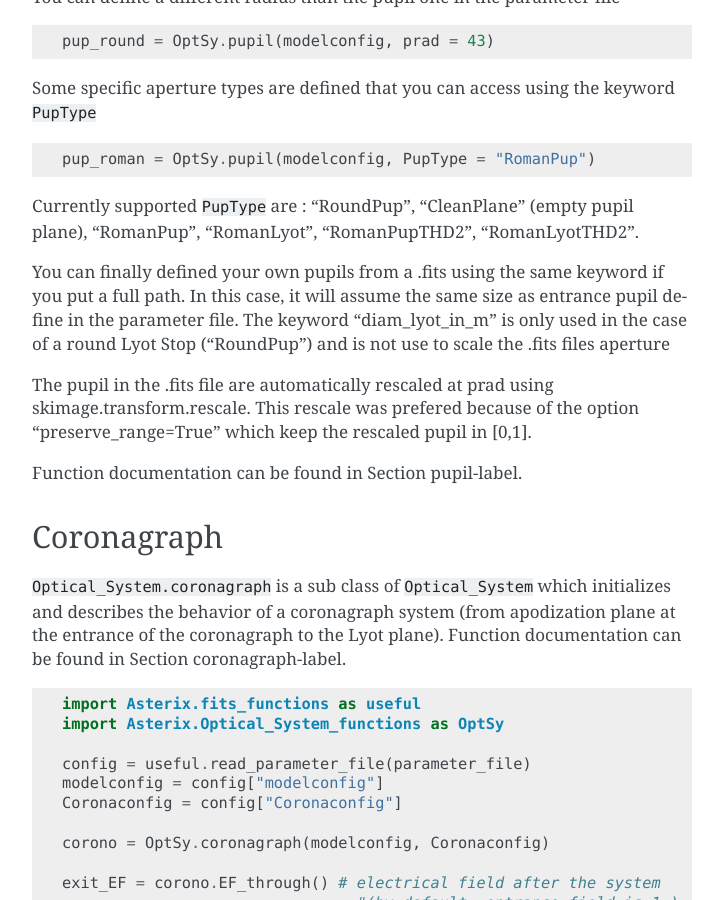
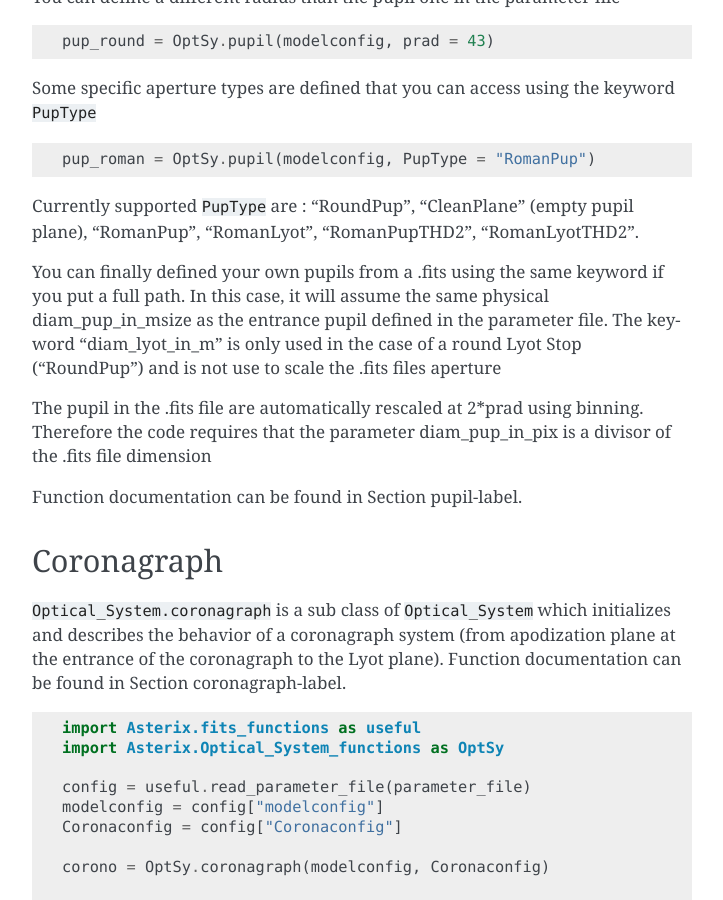
Before and after one commit to johanmazoyer/Asterix, a Sphinx documentation site: the page built from source/create_my_testbed.rst, in a window 1280 px wide and 900 px high, scrolled down 2140 px. Shown: the whole window, without its empty margins (388-1111 px from the left). Built offline with Sphinx 7.4.7, drawn with Linux system fonts in a browser that asks for light colours.

Commit message:
rescale pup by bin working

```diff
--- a/source/create_my_testbed.rst
+++ b/source/create_my_testbed.rst
@@ -112,12 +112,12 @@ Some specific aperture types are defined that you can access using the keyword `
 
 Currently supported ``PupType`` are : "RoundPup", "CleanPlane" (empty pupil plane), "RomanPup", "RomanLyot", "RomanPupTHD2", "RomanLyotTHD2".
 
-You can finally defined your own pupils from a .fits using the same keyword if you put a full path. In this case, it will assume the same size as
-entrance pupil define in the parameter file.
+You can finally defined your own pupils from a .fits using the same keyword if you put a full path. In this case, it will assume the same
+physical diam_pup_in_msize as the entrance pupil defined in the parameter file.
 The keyword "diam_lyot_in_m" is only used in the case of a round Lyot Stop ("RoundPup") and is not use to scale the .fits files aperture
 
-The pupil in the .fits file are automatically rescaled at prad using skimage.transform.rescale. This rescale was prefered
-because of the option "preserve_range=True" which keep the rescaled pupil in [0,1].
+The pupil in the .fits file are automatically rescaled at 2*prad using binning. Therefore the code requires that the parameter
+diam_pup_in_pix is a divisor of the .fits file dimension
 
 Function documentation can be found in Section :ref:`pupil-label`.
 
```
Also changed, not shown: 1 other file.
